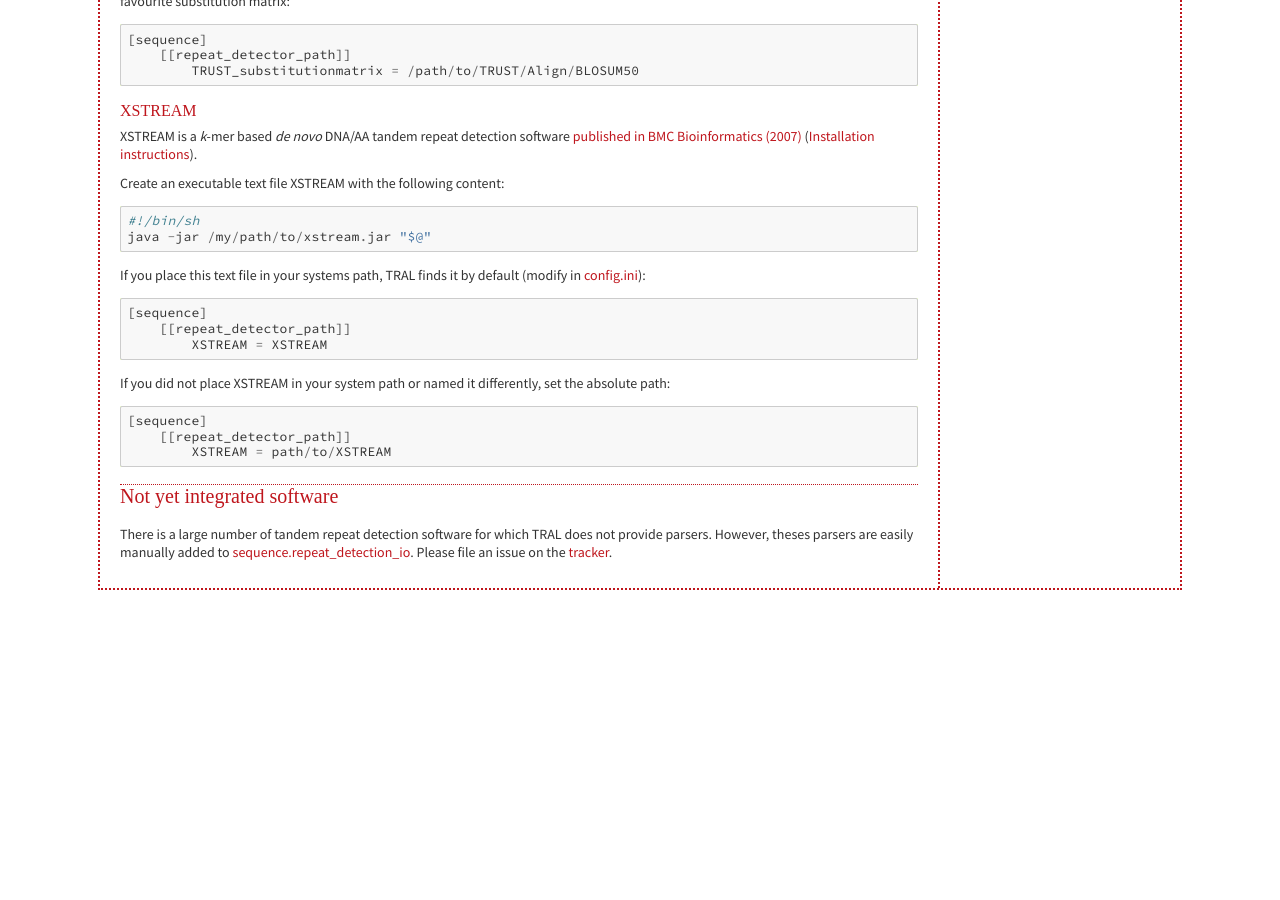
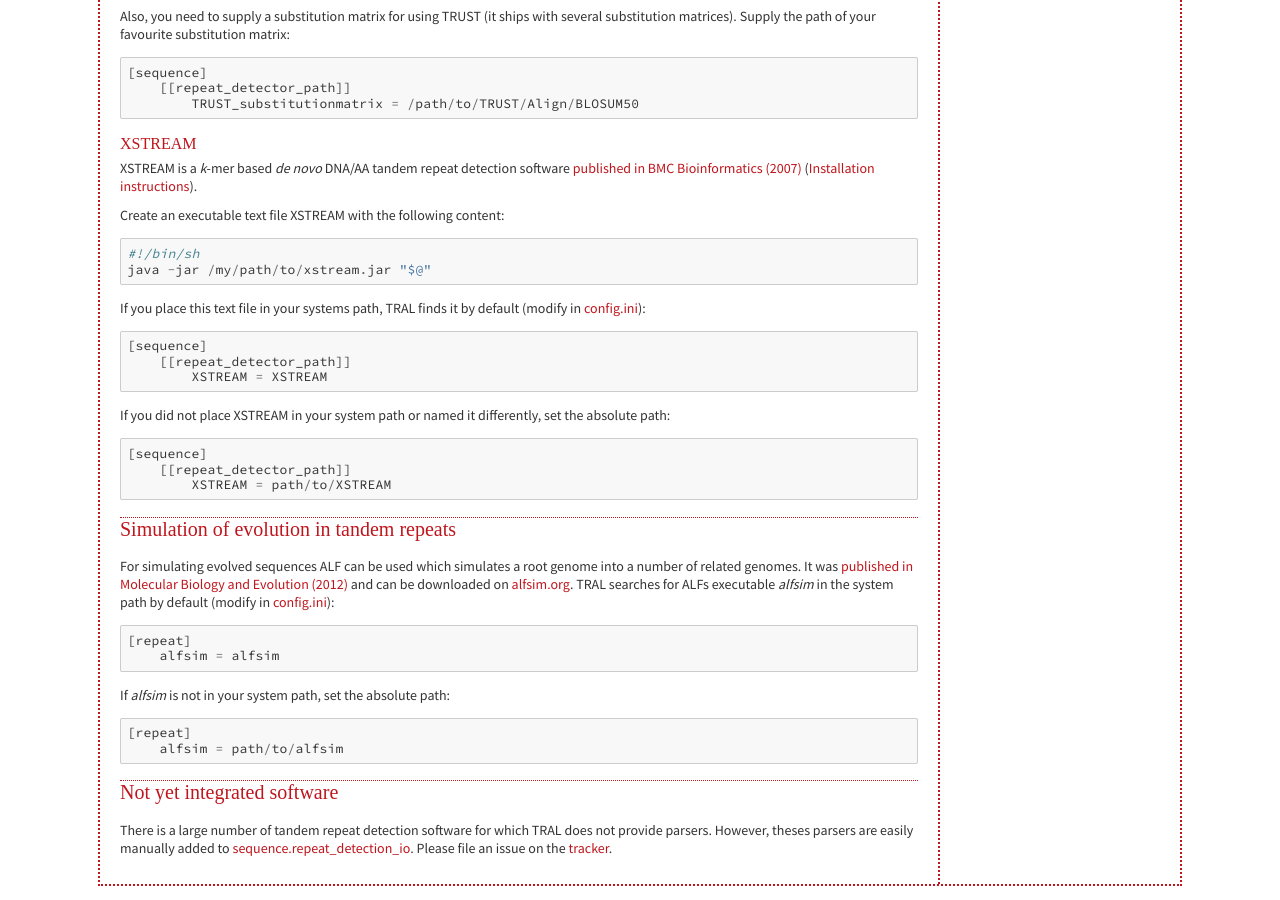
Before and after one commit to acg-team/tral, a Sphinx documentation site: the page built from docs/install_external.rst, in a window 1280 px wide and 900 px high, scrolled down 3159 px. Built offline with Sphinx 7.4.7, drawn with Linux system fonts in a browser that asks for light colours; some web fonts are replaced; before the commit the page ends 3763 px from its top, so only the background shows below that; some of the changed text lies outside the part shown.

Commit message:
added alfsim to the config.ini file (no hardcoding anymore) added alfsim to the online documentation

```diff
--- a/docs/install_external.rst
+++ b/docs/install_external.rst
@@ -231,6 +231,24 @@
             XSTREAM = path/to/XSTREAM
 
 
+Simulation of evolution in tandem repeats
+-----------------------------------------
+
+For simulating evolved sequences ALF can be used which simulates a root genome into a number of related genomes.
+It was `published in Molecular Biology and Evolution (2012) <https://academic.oup.com/mbe/article/29/4/1115/1188345>`_ and can be downloaded on `alfsim.org <http://alfsim.org>`_.
+TRAL searches for ALFs executable *alfsim* in the system path by default (modify in :ref:`config.ini <configure>`)::
+
+    [repeat]
+        alfsim = alfsim
+
+
+If *alfsim* is not in your system path, set the absolute path::
+
+    [repeat]
+        alfsim = path/to/alfsim
+
+
+
 Not yet integrated software
 ---------------------------
 
```
Also changed, not shown: other parts of docs/install_external.rst (+1 -1 lines), 2 other files.
